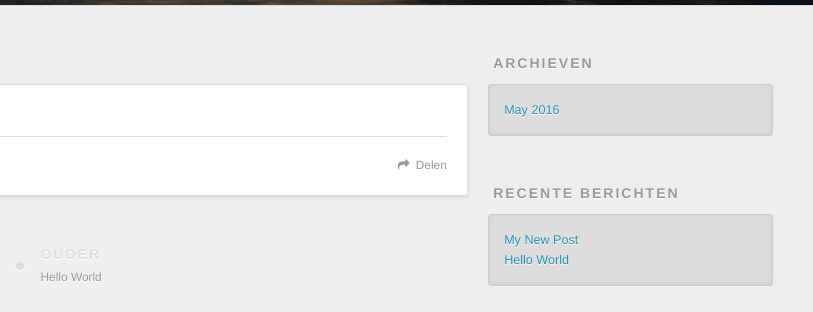
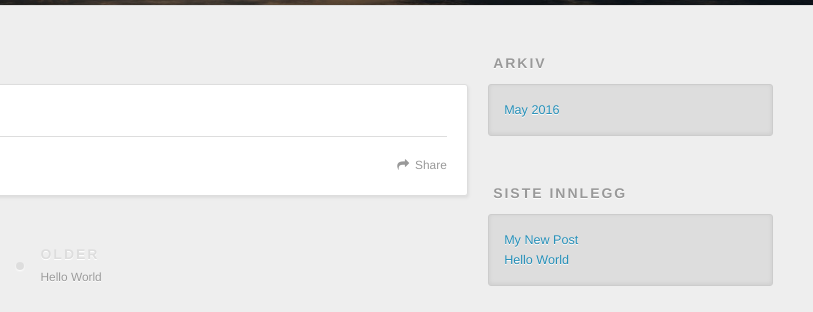
Before and after one commit to airickw/airickw.github.io, a plain HTML site: page 2016/05/15/My-New-Post/index.html in a window 1280 px wide. Shown: the part 295-607 px from the top of the page, 467-1280 px from the left. Drawn offline with nearby package versions, Linux system fonts and the light colour scheme.

Commit message:
Site updated: 2016-05-15 23:17:32

```diff
--- a/2016/05/15/My-New-Post/index.html
+++ b/2016/05/15/My-New-Post/index.html
@@ -54,7 +54,7 @@
 
           <a id="nav-rss-link" class="nav-icon" href="/atom.xml" title="RSS Feed"></a>
 
-        <a id="nav-search-btn" class="nav-icon" title="Zoeken"></a>
+        <a id="nav-search-btn" class="nav-icon" title="Søk"></a>
       </nav>
       <div id="search-form-wrap">
         <form action="//google.com/search" method="get" accept-charset="UTF-8" class="search-form"><input type="search" name="q" results="0" class="search-form-input" placeholder="Search"><button type="submit" class="search-form-submit">&#xF002;</button><input type="hidden" name="sitesearch" value="http://yoursite.com"></form>
@@ -89,7 +89,7 @@
 
     </div>
     <footer class="article-footer">
-      <a data-url="http://yoursite.com/2016/05/15/My-New-Post/" data-id="cio8pcc5n0000potdagmwpdck" class="article-share-link">Delen</a>
+      <a data-url="http://yoursite.com/2016/05/15/My-New-Post/" data-id="cio8q6rox0000h8tdksikcmd5" class="article-share-link">Share</a>
 
 
     </footer>
@@ -100,7 +100,7 @@
 
 
     <a href="/2016/05/15/hello-world/" id="article-nav-older" class="article-nav-link-wrap">
-      <strong class="article-nav-caption">Ouder</strong>
+      <strong class="article-nav-caption">Older</strong>
       <div class="article-nav-title">Hello World</div>
     </a>
 
@@ -123,7 +123,7 @@
 
 
   <div class="widget-wrap">
-    <h3 class="widget-title">Archieven</h3>
+    <h3 class="widget-title">Arkiv</h3>
     <div class="widget">
       <ul class="archive-list"><li class="archive-list-item"><a class="archive-list-link" href="/archives/2016/05/">May 2016</a></li></ul>
     </div>
@@ -133,7 +133,7 @@
 
 
   <div class="widget-wrap">
-    <h3 class="widget-title">Recente berichten</h3>
+    <h3 class="widget-title">Siste innlegg</h3>
     <div class="widget">
       <ul>
 
```
Also changed, not shown: 2016/05/15/hello-world/index.html (+5 -5 lines), archives/2016/05/index.html (+4 -4 lines), archives/2016/index.html (+4 -4 lines), archives/index.html (+4 -4 lines), index.html (+5 -5 lines).
